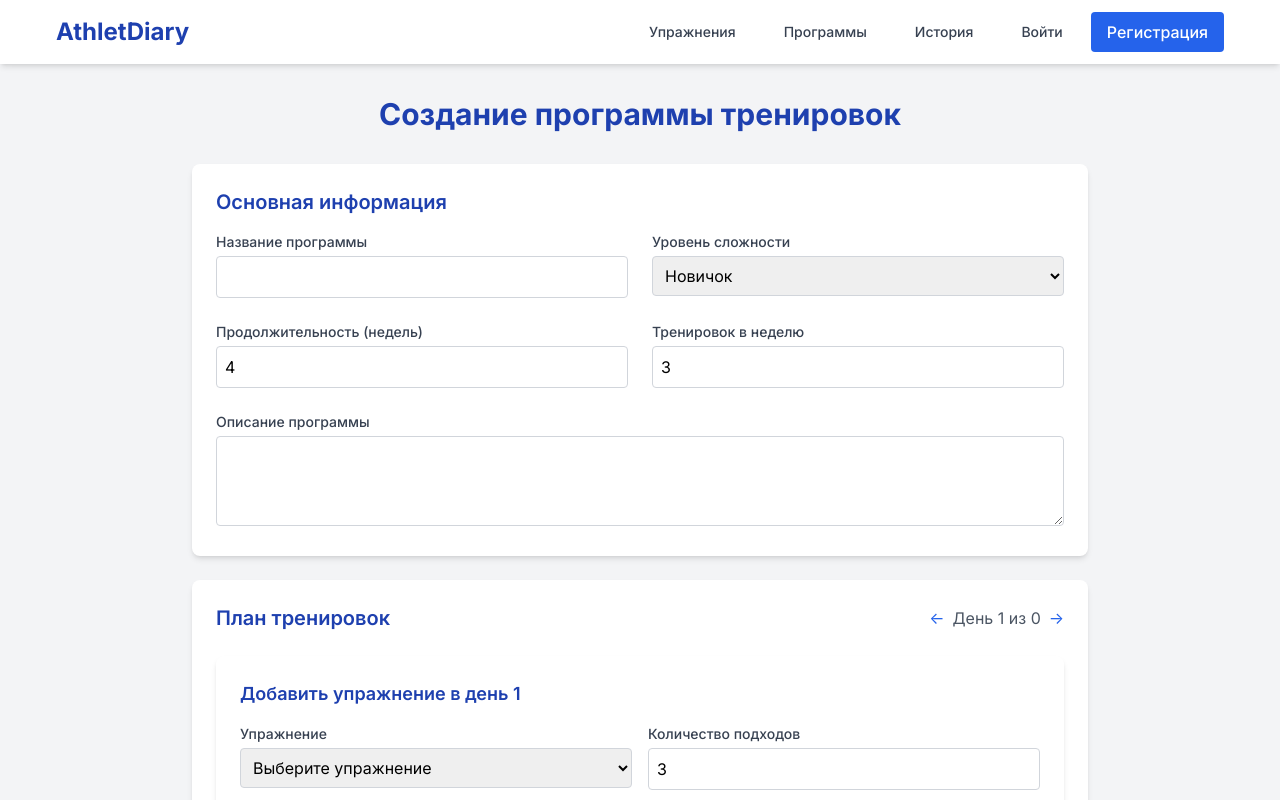
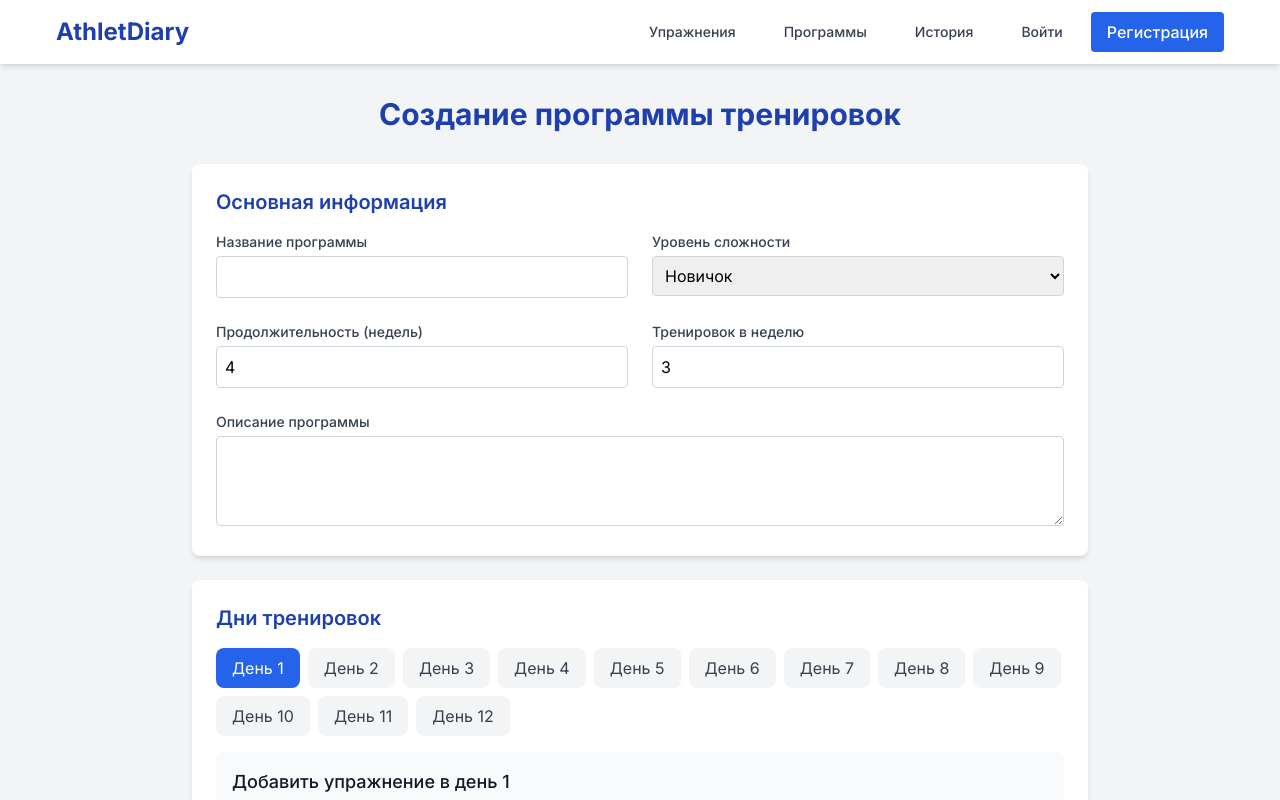
Before and after one commit to AlexandrMikhailov1990/athletdiary, a Next.js app: page /programs/create in a window 1280 px wide. Shown: the top 800 px of the page. Built offline with nearby package versions, Linux system fonts and the light colour scheme.

Commit message:
bugfix
bugfix

```diff
--- a/pages/programs/create.tsx
+++ b/pages/programs/create.tsx
@@ -1,4 +1,4 @@
-import { useState } from 'react';
+import { useState, useEffect } from 'react';
 import { useRouter } from 'next/router';
 import { Exercise, SAMPLE_EXERCISES } from '../../models/Exercise';
 
@@ -42,6 +42,11 @@ export default function CreateProgram() {
     reps: 10
   });
 
+  // Инициализация дней тренировок при монтировании компонента
+  useEffect(() => {
+    initializeWorkoutDays(form.workoutsPerWeek);
+  }, []);
+
   // Инициализация дней тренировок при изменении количества тренировок в неделю
   const initializeWorkoutDays = (count: number) => {
     const totalWorkouts = count * form.duration;
@@ -58,12 +63,25 @@ export default function CreateProgram() {
   const handleInputChange = (e: React.ChangeEvent<HTMLInputElement | HTMLSelectElement | HTMLTextAreaElement>) => {
     const { name, value } = e.target;
     setForm(prev => {
-      const newForm = { ...prev, [name]: value };
+      const newValue = name === 'workoutsPerWeek' || name === 'duration' ? Number(value) : value;
+      const newForm = { ...prev, [name]: newValue };
+
       if (name === 'workoutsPerWeek' || name === 'duration') {
-        initializeWorkoutDays(
-          name === 'workoutsPerWeek' ? Number(value) : prev.workoutsPerWeek
+        const totalWorkouts =
+          name === 'workoutsPerWeek'
+            ? Number(value) * prev.duration
+            : prev.workoutsPerWeek * Number(value);
+
+        const newWorkoutDays = Array(totalWorkouts).fill(null).map((_, index) =>
+          prev.workoutDays[index] || { exercises: [] }
         );
+
+        return {
+          ...newForm,
+          workoutDays: newWorkoutDays
+        };
       }
+
       return newForm;
     });
   };
@@ -263,57 +281,56 @@ export default function CreateProgram() {
               </div>
             </div>
 
-            {/* План тренировок */}
-            <div className="bg-white rounded-lg shadow-md p-6">
-              <div className="flex justify-between items-center mb-4">
-                <h2 className="text-xl font-semibold text-blue-800">
-                  План тренировок
+            {/* Навигация по дням */}
+            <div className="bg-white rounded-lg shadow-md p-6 mt-6">
+              <h2 className="text-xl font-semibold text-blue-800 mb-4">
+                Дни тренировок
               </h2>
-                <div className="flex items-center space-x-2">
+
+              <div className="flex flex-wrap gap-2 mb-4">
+                {form.workoutDays.map((_, index) => (
                   <button
+                    key={index}
                     type="button"
-                    className="text-blue-600 hover:text-blue-700"
-                    onClick={() => setCurrentDay(prev => Math.max(0, prev - 1))}
-                    disabled={currentDay === 0}
+                    onClick={() => setCurrentDay(index)}
+                    className={`px-4 py-2 rounded-lg ${
+                      currentDay === index
+                        ? 'bg-blue-600 text-white'
+                        : 'bg-gray-100 text-gray-700 hover:bg-gray-200'
+                    }`}
                   >
-                    ←
+                    День {index + 1}
+                    {form.workoutDays[index].exercises.length > 0 && (
+                      <span className="ml-2 bg-blue-200 text-blue-800 px-2 py-1 rounded-full text-xs">
+                        {form.workoutDays[index].exercises.length}
+                      </span>
+                    )}
                   </button>
-                  <span className="text-gray-600">
-                    День {currentDay + 1} из {form.workoutDays.length}
-                  </span>
-                  <button
-                    type="button"
-                    className="text-blue-600 hover:text-blue-700"
-                    onClick={() => setCurrentDay(prev => Math.min(form.workoutDays.length - 1, prev + 1))}
-                    disabled={currentDay === form.workoutDays.length - 1}
-                  >
-                    →
-                  </button>
-                </div>
+                ))}
               </div>
 
               {/* Список упражнений текущего дня */}
+              {form.workoutDays[currentDay]?.exercises.length > 0 && (
                 <div className="mb-6">
-                {form.workoutDays[currentDay]?.exercises.map((exercise, index) => {
+                  <h3 className="text-lg font-medium text-gray-900 mb-3">
+                    Упражнения - День {currentDay + 1}
+                  </h3>
+                  <div className="space-y-3">
+                    {form.workoutDays[currentDay].exercises.map((exercise, index) => {
                       const exerciseData = SAMPLE_EXERCISES.find(e => e.id === exercise.exerciseId);
-                  if (!exerciseData) return null;
-
                       return (
-                    <div key={index} className="flex items-center justify-between p-3 bg-gray-50 rounded mb-2">
+                        <div key={index} className="flex items-center justify-between bg-gray-50 p-3 rounded">
                           <div>
-                        <span className="font-medium">{exerciseData.name}</span>
-                        <span className="text-gray-600 text-sm ml-2">
-                          {exercise.sets} × {
-                            exerciseData.type === 'reps'
-                              ? `${exercise.reps} повторений`
-                              : `${exercise.duration}с`
-                          }
+                            <span className="font-medium">{exerciseData?.name}</span>
+                            <span className="text-gray-500 ml-2">
+                              {exercise.sets} × {exercise.reps || exercise.duration}
+                              {exercise.weight ? ` | ${exercise.weight}кг` : ''}
                             </span>
                           </div>
                           <button
                             type="button"
-                        className="text-red-600 hover:text-red-700"
                             onClick={() => removeExerciseFromDay(currentDay, index)}
+                            className="text-red-600 hover:text-red-800"
                           >
                             Удалить
                           </button>
@@ -321,10 +338,12 @@ export default function CreateProgram() {
                       );
                     })}
                   </div>
+                </div>
+              )}
 
               {/* Форма добавления упражнения */}
-              <div className="bg-white rounded-lg shadow-md p-6 mt-6">
-                <h3 className="text-lg font-semibold text-blue-800 mb-4">
+              <div className="bg-gray-50 rounded-lg p-4">
+                <h3 className="text-lg font-medium text-gray-900 mb-3">
                   Добавить упражнение в день {currentDay + 1}
                 </h3>
 
@@ -371,7 +390,7 @@ export default function CreateProgram() {
                           type="number"
                           name="reps"
                           min="1"
-                          value={exerciseDetails.reps}
+                          value={exerciseDetails.reps || ''}
                           onChange={handleExerciseDetailsChange}
                           className="w-full p-2 border border-gray-300 rounded"
                         />
@@ -385,6 +404,7 @@ export default function CreateProgram() {
                           type="number"
                           name="weight"
                           min="0"
+                          step="0.5"
                           value={exerciseDetails.weight || ''}
                           onChange={handleExerciseDetailsChange}
                           className="w-full p-2 border border-gray-300 rounded"
@@ -412,7 +432,7 @@ export default function CreateProgram() {
                   type="button"
                   onClick={addExerciseToDay}
                   disabled={!selectedExercise}
-                  className={`mt-4 px-4 py-2 rounded ${
+                  className={`mt-4 px-6 py-2 rounded-lg ${
                     selectedExercise
                       ? 'bg-blue-600 hover:bg-blue-700 text-white'
                       : 'bg-gray-300 text-gray-500 cursor-not-allowed'
```
Lines whose indentation alone changed are shown as unchanged.
